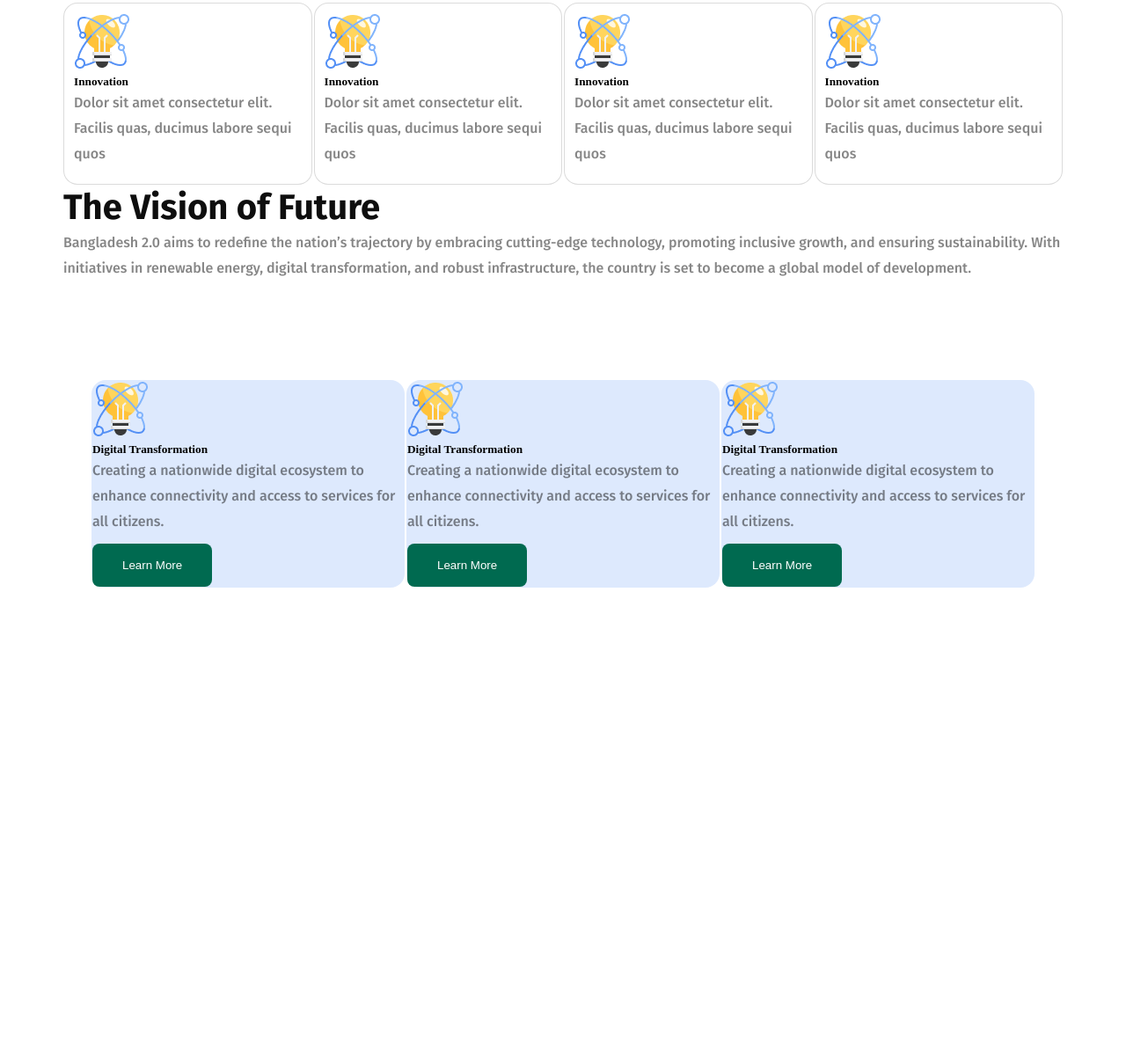
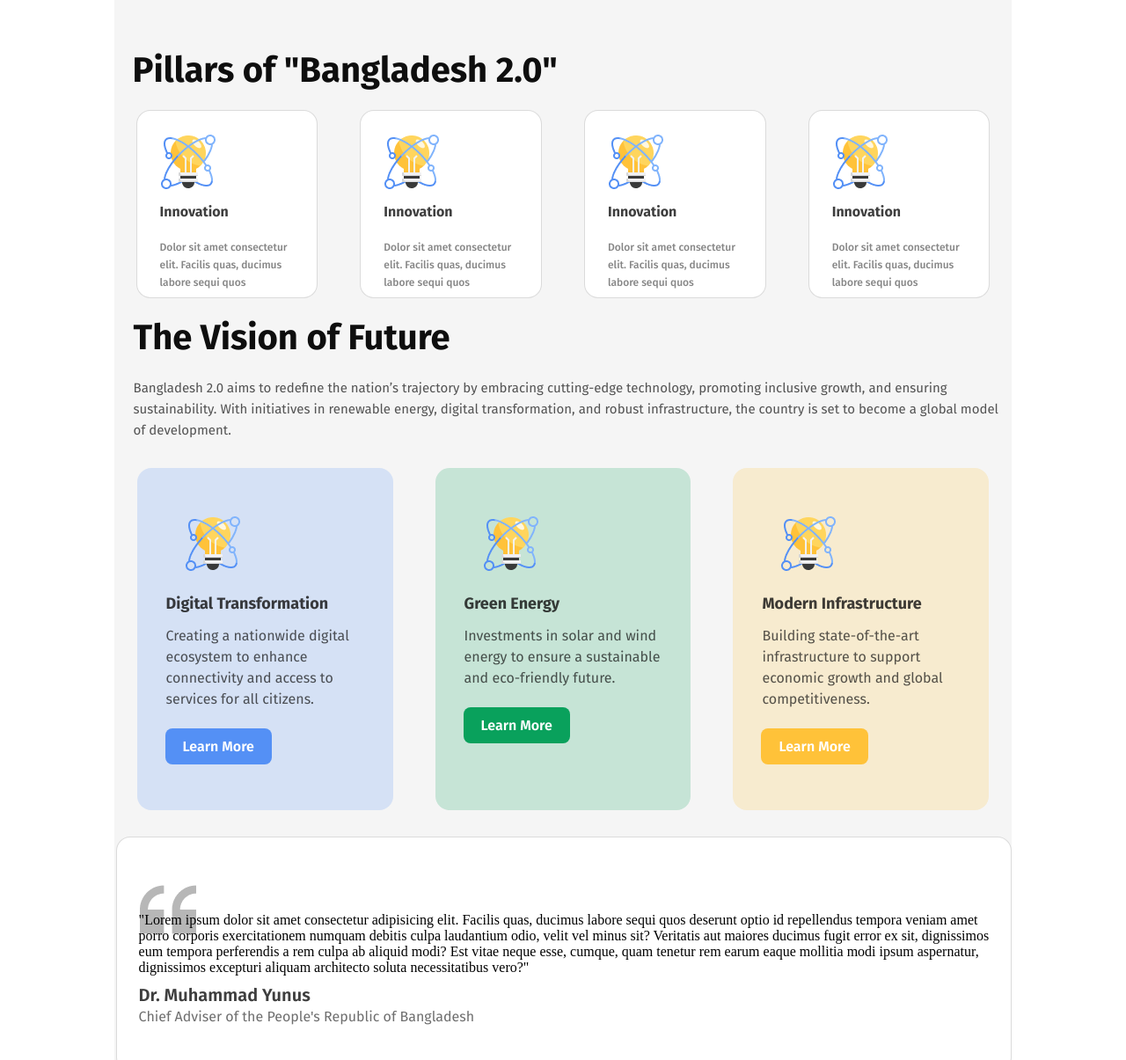
Before and after one commit to abidhossain-manu/bangladesh2.0, a plain HTML site: page index.html in a window 1280 px wide. Shown: the part 750-1955 px from the top of the page at 88% size. Before the commit the page ends 1532 px from the top, so only its background shows below. Drawn offline with Linux system fonts and the light colour scheme.

Commit message:
Added The Vision of Future

```diff
--- a/style.css
+++ b/css/style.css
@@ -116,8 +116,10 @@
 
 main {
 
-  max-width: 1140px;
+  max-width: 1200px;
+  width: 80%;
   margin: 0 auto;
+  background-color: #f5f5f5;
 
 }
 .navbar{
@@ -155,17 +157,45 @@ margin-bottom: 40px;
 
 }
 
+.pillar-tittle{
+
+  color: rgba(14, 14, 14, 0.8);
+  font-family: Fira Sans;
+  font-size: 16px;
+  font-weight: 700;
+  line-height: 20px;
+  letter-spacing: 0%;
+  margin-top: 10px;
+  margin-bottom: 20px;
+
+
+
+}
+
 .description {
 color: rgba(14, 14, 14, 0.5);
 font-family: Fira Sans;
-font-size: 16px;
+font-size: 12px;
 font-weight: 500;
-line-height: 29px;
+line-height: 20px;
 letter-spacing: 0%;
 text-align: left;
-margin-bottom: 10px;
+margin-bottom: 24px;
 
 }
+
+.future-description{
+
+  color: rgba(14, 14, 14, 0.7);
+font-family: Fira Sans;
+font-size: 16px;
+font-weight: 400;
+line-height: 24px;
+letter-spacing: 0%;
+text-align: left;
+
+}
+
 
 .green-button{
 
@@ -174,6 +204,101 @@ margin-bottom: 10px;
    background: rgb(0, 106, 80);
    border: none;
    color: rgb(255, 255, 255);
+
+}
+
+
+.button2{
+
+border-radius: 8px;
+background: rgb(84, 144, 245);
+padding: 11px 20px 11px 20px;
+margin: 20px 0px;
+border: none;
+color: rgb(255, 255, 255);
+font-family: Fira Sans;
+font-size: 16px;
+font-weight: 600;
+line-height: 19px;
+letter-spacing: 0%;
+text-align: left;
+
+}
+
+
+.button3{
+
+  border-radius: 8px;
+  background: rgb(9, 161, 92);
+  padding: 11px 20px 11px 20px;
+  margin: 20px 0px;
+  border: none;
+  color: rgb(255, 255, 255);
+  font-family: Fira Sans;
+  font-size: 16px;
+  font-weight: 600;
+  line-height: 19px;
+  letter-spacing: 0%;
+  text-align: left;
+
+  }
+
+  .button4{
+
+    border-radius: 8px;
+    background: rgb(255, 194, 57);
+    padding: 11px 20px 11px 20px;
+    margin: 20px 0px;
+    border: none;
+    color: rgb(255, 255, 255);
+    font-family: Fira Sans;
+    font-size: 16px;
+    font-weight: 600;
+    line-height: 19px;
+    letter-spacing: 0%;
+    text-align: left;
+
+    }
+
+    .quote{
+
+      margin-bottom: -35px;
+
+    }
+
+    .quote-box{
+margin-top: 30px;
+      width: 100%;
+      padding: 48px 24px 48px 24px;
+      box-sizing: border-box;
+      border: 1px solid rgba(14, 14, 14, 0.15);
+      border-radius: 16px;
+      background: rgb(255, 255, 255);
+
+
+    }
+
+  .quote-title{
+
+   margin-top: 10px;
+    color: rgba(14, 14, 14, 0.8);
+font-family: Fira Sans;
+font-size: 20px;
+font-weight: 600;
+line-height: 24px;
+text-align: left;
+    }
+
+
+    .quote-description {
+
+      color: rgba(14, 14, 14, 0.6);
+font-family: Fira Sans;
+font-size: 16px;
+font-weight: 400;
+line-height: 24px;
+letter-spacing: 0%;
+text-align: left;
 
     }
 
@@ -201,17 +326,35 @@ margin-bottom: 30px;
     letter-spacing: 0%;
     text-align: left;
     gap: 32;
+    padding: 20px;
+
 
 }
 
 .Pillars {
 
 
+/* Frame 2087325495 */
+position: static;
+width: 272px;
+height: 214px;
+/* Auto layout */
+display: flex;
+gap: 20;
+padding: 20px;
+
+
+margin: 0px 24px;
+
+box-sizing: border-box;
 border: 1px solid rgba(14, 14, 14, 0.15);
 border-radius: 16px;
 background: rgb(255, 255, 255);
-  padding: 10px;
 
+}
+
+.box-50{
+  padding: 4px;
 }
 
 .Pillars-container{
@@ -224,20 +367,87 @@ margin-bottom: 30px;
 
 }
 
-.Future-box {
+.Future-box1 {
 
+  width: 350px;
+  margin: 0px 24px;
   box-sizing: border-box;
   border-radius: 16px;
-
+  width: 410.67px;
   background: rgba(84, 144, 245, 0.2);
+  justify-content: center;
+  align-items: center;
+  margin-top: 30px;
+  padding: 32px;
 
 }
 
-.Future{
+.Future-box2 {
+
+  width: 350px;
+  margin: 0px 24px;
+  box-sizing: border-box;
+  border-radius: 16px;
+  width: 410.67px;
+  background: rgb(198, 228, 214);
+  justify-content: center;
+  align-items: center;
+  margin-top: 30px;
   padding: 32px;
 
-  margin: 80px 0px;
+}
+
+.Future-box3 {
+
+  width: 350px;
+  margin: 0px 24px;
+  box-sizing: border-box;
+  border-radius: 16px;
+  width: 410.67px;
+  background: rgb(247, 235, 207);
+  justify-content: center;
+  align-items: center;
+  margin-top: 30px;
+  padding: 32px;
+
+}
+
+.image-box1 {
+
+  padding: 20px;
+
+}
+
+
+.Future{
+
 display: flex;
 justify-content: space-around;
 
 }
+
+
+
+.future-paragraph{
+
+padding-left: 20px;
+color: rgba(14, 14, 14, 0.7);
+font-family: Fira Sans;
+font-size: 15px;
+font-weight: 400;
+line-height: 24px;
+letter-spacing: 0%;
+
+}
+
+.title2{
+
+color: rgba(14, 14, 14, 0.8);
+font-family: Fira Sans;
+font-size: 18px;
+font-weight: 700;
+line-height: 20px;
+letter-spacing: 0%;
+margin-bottom: 15px;
+
+}
--- a/index.html
+++ b/index.html
@@ -4,7 +4,7 @@
     <meta charset="UTF-8">
     <meta name="viewport" content="width=device-width, initial-scale=1.0">
     <title>Bangladesh 2.0 Webpage</title>
-    <link rel="stylesheet" href="/style.css">
+    <link rel="stylesheet" href="./css/style.css">
 </head>
 <body>
     <main>
@@ -37,33 +37,42 @@
 
 </section>
 
-<h2>Pillars of "Bangladesh 2.0"</h2>
+<h2 class="title">Pillars of "Bangladesh 2.0"</h2>
 
 <div class="Pillars-container">
 
     <div class="Pillars">
+        <div class="box-50">
     <img src="./assets/card-icon.png" alt="">
-    <h5>Innovation</h5>
+    <h4 class="pillar-tittle">Innovation</h4>
     <p class="description">Dolor sit amet consectetur elit. Facilis quas, ducimus labore sequi quos </p>
+</div>
     </div>
 
     <div class="Pillars">
+        <div class="box-50">
     <img src="./assets/card-icon.png" alt="">
-        <h5>Innovation</h5>
+    <h4 class="pillar-tittle">Innovation</h4>
     <p class="description">Dolor sit amet consectetur elit. Facilis quas, ducimus labore sequi quos </p>
+</div>
     </div>
 
     <div class="Pillars">
+        <div class="box-50">
     <img src="./assets/card-icon.png" alt="">
-            <h5>Innovation</h5>
+    <h4 class="pillar-tittle">Innovation</h4>
     <p class="description">Dolor sit amet consectetur elit. Facilis quas, ducimus labore sequi quos </p>
+</div>
     </div>
 
     <div class="Pillars">
+        <div class="box-50">
     <img src="./assets/card-icon.png" alt="">
-                <h5>Innovation</h5>
+    <h4 class="pillar-tittle">Innovation</h4>
     <p class="description">Dolor sit amet consectetur elit. Facilis quas, ducimus labore sequi quos </p>
 </div>
+    </div>
+
 
 </div>
 
@@ -72,38 +81,70 @@
 <section>
 
    <h1 class="title">The Vision of Future</h1>
-    <p class="description">Bangladesh 2.0 aims to redefine the nation’s trajectory by embracing cutting-edge technology, promoting inclusive growth, and ensuring sustainability. With initiatives in renewable energy, digital transformation, and robust infrastructure, the country is set to become a global model of development.</p>
+   <p class="future-paragraph">Bangladesh 2.0 aims to redefine the nation’s trajectory by embracing cutting-edge technology, promoting inclusive growth, and ensuring sustainability. With initiatives in renewable energy, digital transformation, and robust infrastructure, the country is set to become a global model of development.</p>
 
 <div class="Future">
 
-<div class="Future-box">
-<img src="./assets/card-icon.png" alt="">
-<h5>Digital Transformation</h5>
-<p class="description">Creating a nationwide digital ecosystem to enhance connectivity and access to services for all citizens.</p>
-<button class="green-button">Learn More</button></div>
+<div class="Future-box1">
+    <div class="image-box1">
+<img src="./assets/card-icon.png" alt=""> </div>
+<h3 class="title2">Digital Transformation</h3>
+<p class="future-description">Creating a nationwide digital ecosystem to enhance connectivity and access to services for all citizens.</p>
+<button class="button2">Learn More</button></div>
 
 
-<div class="Future-box">
-<img src="./assets/card-icon.png" alt="">
-<h5>Digital Transformation</h5>
-<p class="description">Creating a nationwide digital ecosystem to enhance connectivity and access to services for all citizens.</p>
-<button class="green-button">Learn More</button></div>
+<div class="Future-box2">
+    <div class="image-box1">
+<img src="./assets/card-icon.png" alt=""> </div>
+<h3 class="title2">Green Energy</h3>
+<p class="future-description">Investments in solar and wind energy to ensure a sustainable and eco-friendly future.</p>
+<button class="button3">Learn More</button></div>
 
 
-<div class="Future-box">
-<img src="./assets/card-icon.png" alt="">
-<h5>Digital Transformation</h5>
-<p class="description">Creating a nationwide digital ecosystem to enhance connectivity and access to services for all citizens.</p>
-<button class="green-button">Learn More</button></div>
-
+<div class="Future-box3">
+    <div class="image-box1">
+<img src="./assets/card-icon.png" alt=""> </div>
+<h3 class="title2">Modern Infrastructure</h3>
+<p class="future-description">Building state-of-the-art infrastructure to support economic growth and global competitiveness.</p>
+<button class="button4">Learn More</button></div>
 
     </div>
 
+
+<div class="quote-box">
+   <div class="quote">
+
+<img src="./assets/quote-bg.png" alt=""></div>
+    <p>"Lorem ipsum dolor sit amet consectetur adipisicing elit. Facilis quas, ducimus labore sequi quos deserunt optio id repellendus tempora veniam amet porro corporis exercitationem numquam debitis culpa laudantium odio, velit vel minus sit? Veritatis aut maiores ducimus fugit error ex sit, dignissimos eum tempora perferendis a rem culpa ab aliquid modi? Est vitae neque esse, cumque, quam tenetur rem earum eaque mollitia modi ipsum aspernatur, dignissimos excepturi aliquam architecto soluta necessitatibus vero?"</p>
+<h4 class="quote-title">Dr. Muhammad Yunus</h4>
+<p class="quote-description">Chief Adviser of the People's Republic of Bangladesh</p>
+
 </section>
+</div>
+
+<section>
+
+    <div>
+    <h2 class="title">Recent News</h2>
+    <p class="future-paragraph">Bangladesh 2.0 aims to redefine the nation’s trajectory by embracing cutting-edge technology, promoting inclusive growth, and ensuring sustainability. With initiatives in renewable energy, digital transformation, and robust infrastructure, the country is set to become a global model of development.</p>
+</div>
+
+<div class="news-box">
+
+    <div class="news-left"> <img src="./assets/satelite.png" alt=""> </div>
+    <div class="news-right">
+    <h2>Bangladesh Launches New Satellite</h2>
+    <img src="./assets/al-jazeera.png" alt="">
+    </div>
+
+</div>
 
 
 
 
+
+
+</section>
 
 
 
```
Lines whose indentation alone changed are shown as unchanged.
